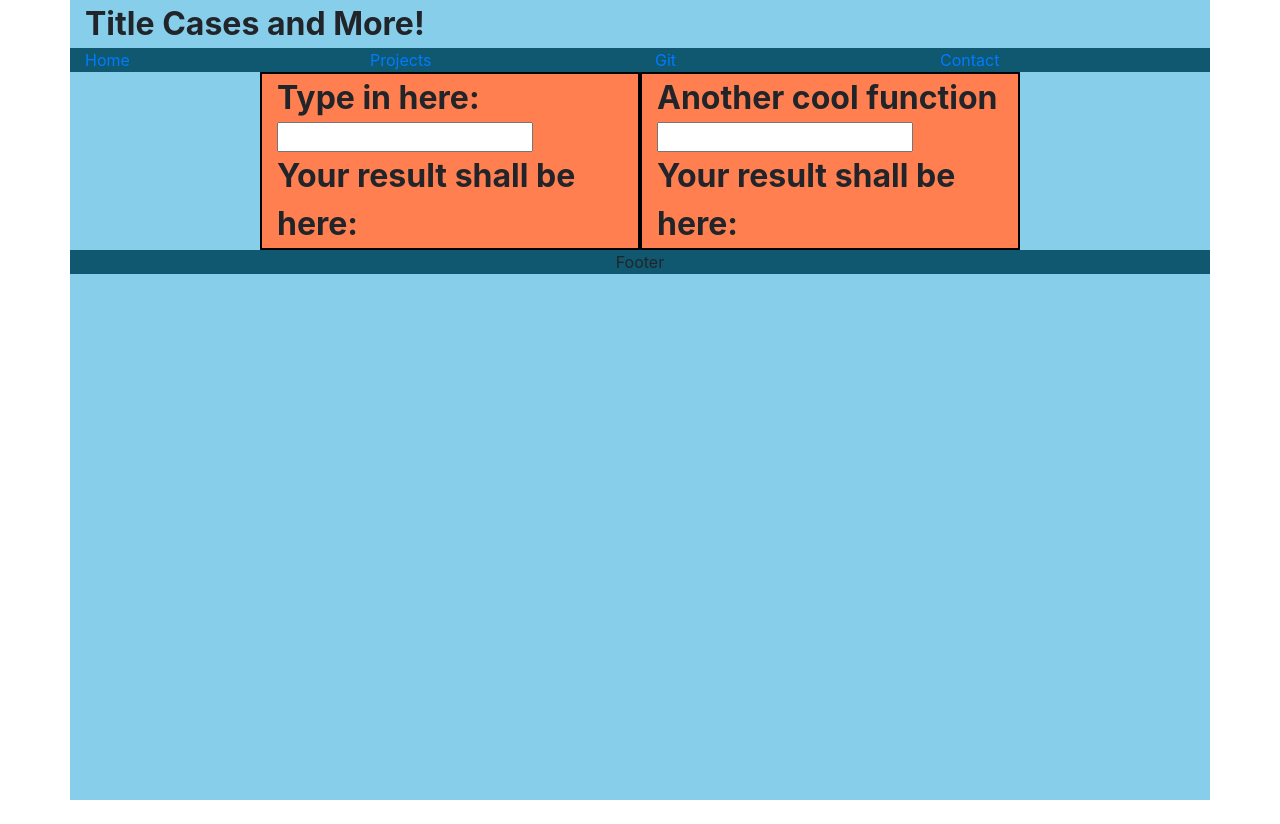
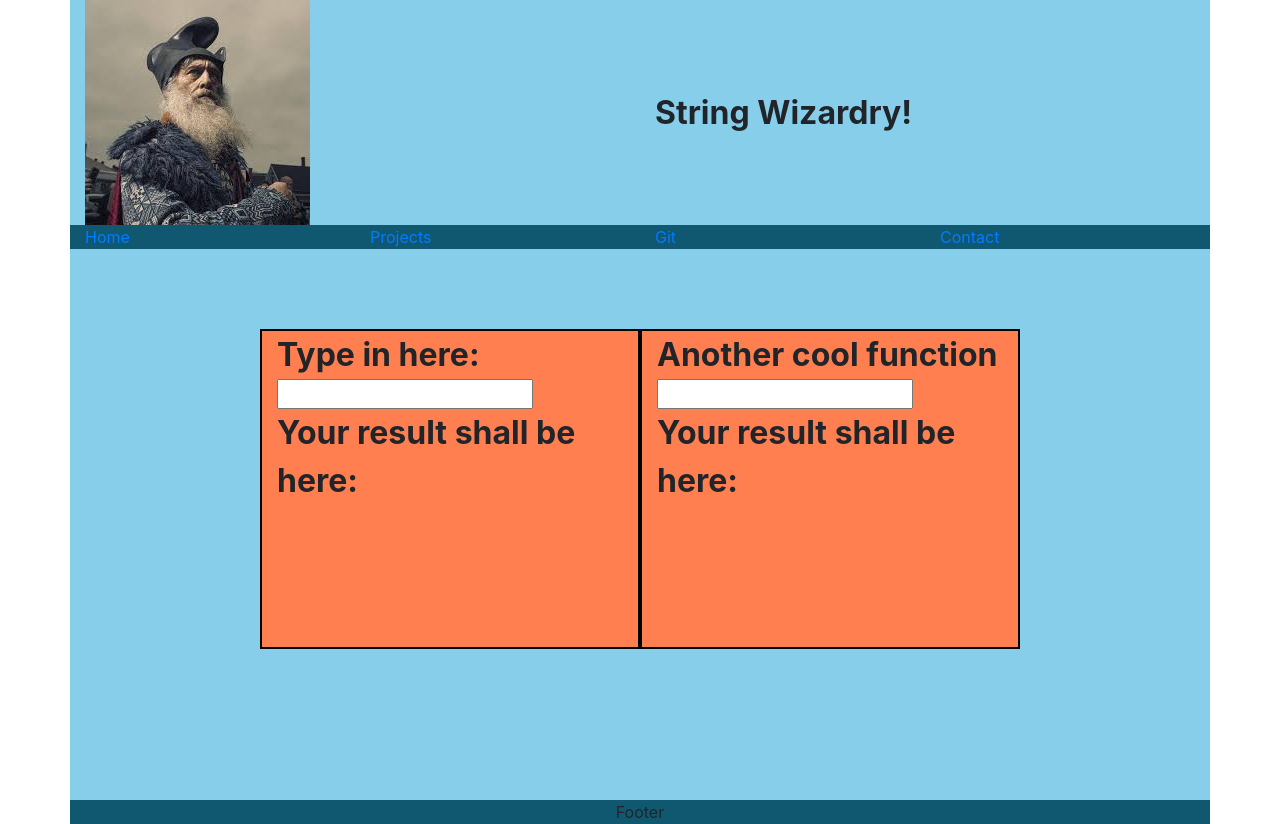
Before and after one commit to piercecollazo/bootstrap-title-case, a plain HTML site: page index.html in a window 1280 px wide. Before the commit the page ends 800 px from the top, so only its background shows below. Drawn offline with nearby package versions, Linux system fonts and the light colour scheme.

Commit message:
Finished responsive layout

```diff
--- a/index.html
+++ b/index.html
@@ -20,9 +20,10 @@
 <script src="https://maxcdn.bootstrapcdn.com/bootstrap/4.2.1/js/bootstrap.min.js"></script>
 </head>
 <body>
-    <div class="container">
+    <div class="container main">
         <div class="row">
-            <div class="heading col">Title Cases and More!</div>
+            <div class="image col"><img src="./vermin.jpeg"></div>
+            <div class="heading title col">String Wizardry!</div>
         </div>
 
         <div class="headBar row">
@@ -33,8 +34,6 @@
         </div>
 
         <div class="content row">
-
-            <!-- <div class="col-md-4">test left</div> -->
 
             <div class="appBox col-md-4">
                 <div class="heading">Type in here:</div>
@@ -54,9 +53,10 @@
                 <div id="output2"></div>
             </div>
 
-            <!-- <div class="col-md-4">test right</div> -->
         </div>
+    </div>
 
+    <div class="container">
         <div class="footBar row">
             <div class="footer col">Footer</div>
         </div>
--- a/main.css
+++ b/main.css
@@ -1,6 +1,10 @@
-.container{
+.main{
     background-color: skyblue;
     height:100vh;
+}
+
+.title{
+    align-self:center;
 }
 
 .headBar{
@@ -14,14 +18,15 @@
 
 .content{
     justify-content: center;
+    height:40%;
 }
 
 .appBox{
     background-color: coral;
     display: flex;
     flex-direction: column;
-    flex-flow: wrap;
     border: 2px solid black;
+
 }
 
 #output {
@@ -29,7 +34,7 @@
 }
 
 .footBar{
-    background-color: rgb(16, 88, 112)
+    background-color: rgb(16, 88, 112);
     /* position: relative;
     top:10vh; */
 }
@@ -37,3 +42,16 @@
 .footer{
     text-align: center;
 }
+
+@media screen and (min-width:450px){
+    .appBox{
+        position: relative;
+        top:10vh;
+    }
+}
+
+@media screen and (max-width:396px){
+    .footer{
+        display:none;
+    }
+}
```
Also changed, not shown: vermin.jpeg (added).
